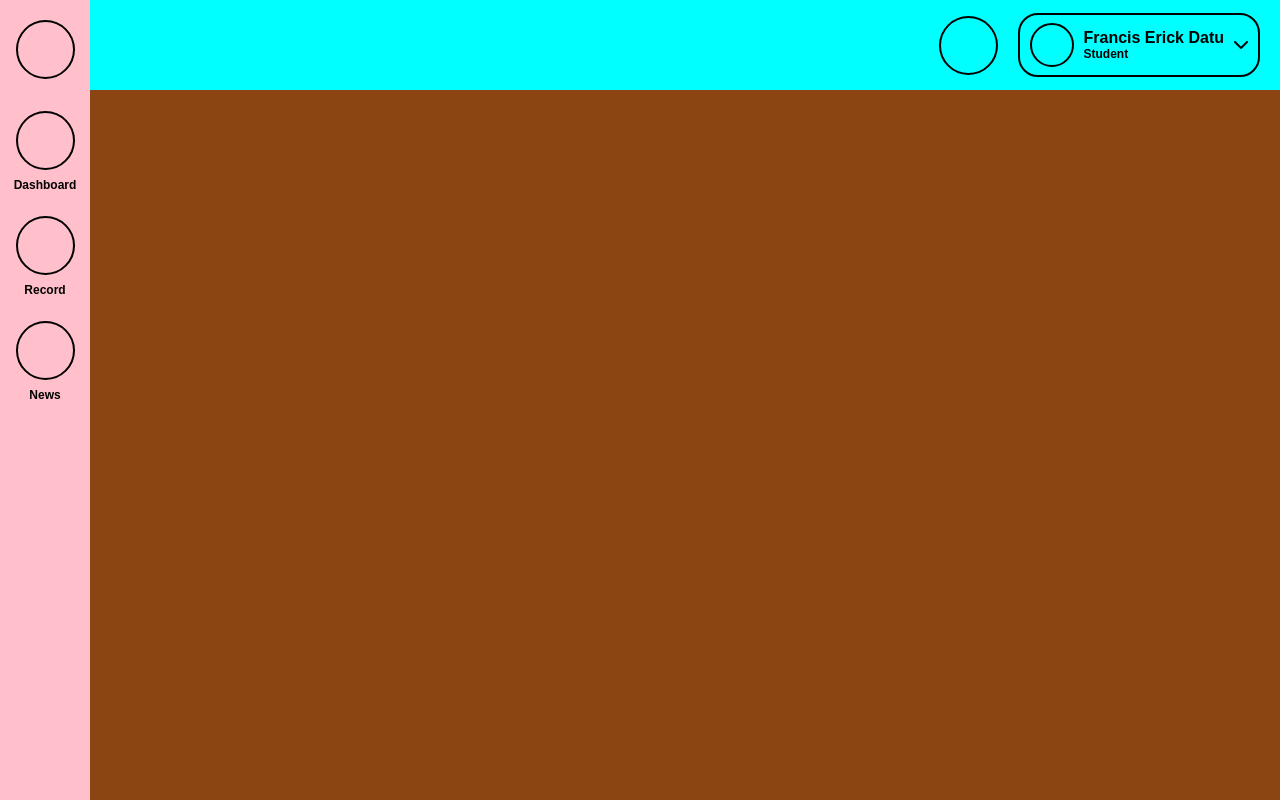
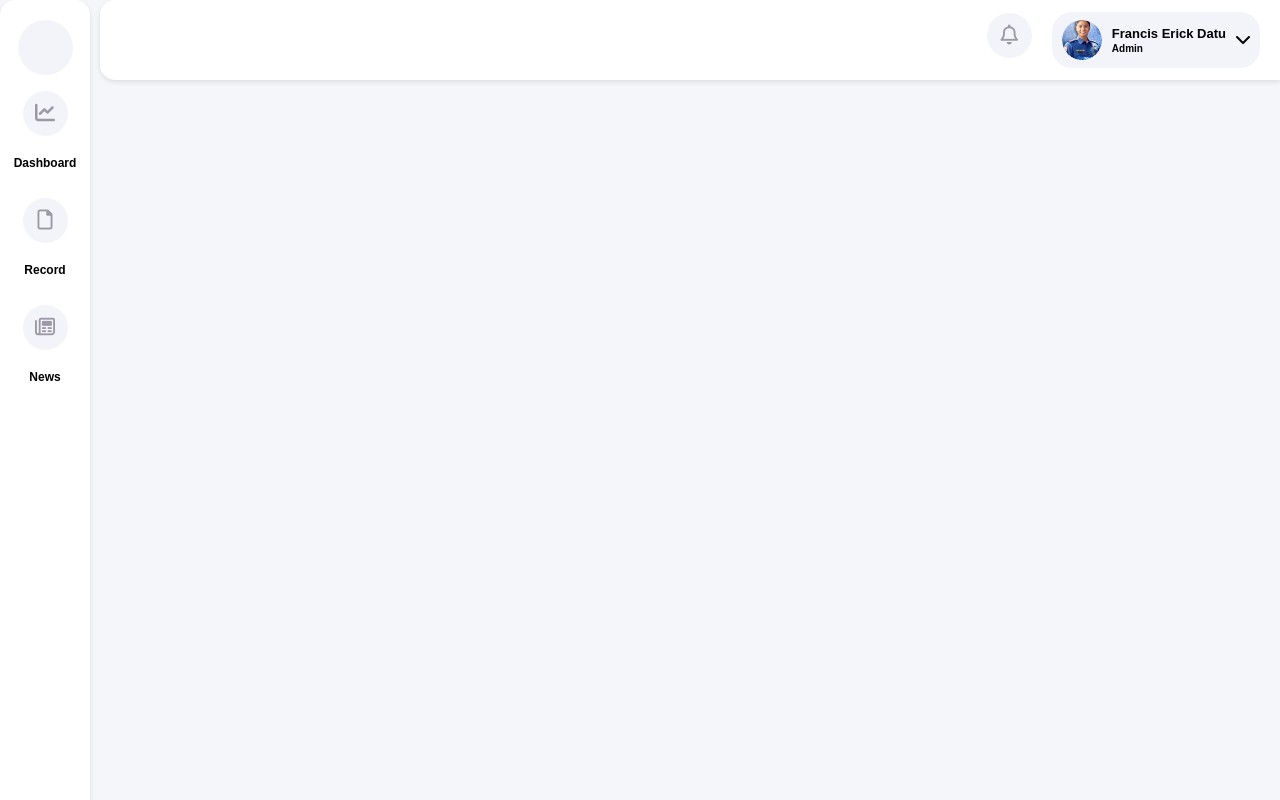
Before and after one commit to Shax4144/Thesis, a plain HTML site: page HTML/admin.html in a window 1280 px wide. Drawn offline with Linux system fonts and the light colour scheme.

Commit message:
BUkas ko na gawin ung mga function

```diff
--- a/CSS/admin.css
+++ b/CSS/admin.css
@@ -7,45 +7,74 @@ body{
     height: 100vh;
     font-family: Arial, sans-serif;
 }
-/*SideBar*/
-.container-sidebar{
-    background-color: pink;
+/* SideBar */
+.container-sidebar {
+    background-color: #ffffff;
     display: flex;
     flex-direction: column;
     align-items: center;
     padding: 20px;
-    width: 50px;
+    width: 50px; /* Sidebar width */
     height: 100vh;
     position: fixed;
+    left: 0;
+    top: 0;
+    box-shadow: 0 2px 5px rgba(0, 0, 0, 0.1);
+    border-radius: 15px;
+}
 
-}
-.container-sidebar h1{
+/* Center the items properly in the sidebar */
+.container-sidebar h1 {
     font-size: 0.75rem;
     display: block;
     align-items: center;
+    text-align: center;
 }
+
+/* Circle Container */
+.circle-container {
+    width: 45px;
+    height: 45px;
+    background-color: #f3f3fa;
+    border-radius: 50%;
+    display: inline-flex;
+    justify-content: center;
+    align-items: center;
+    cursor: pointer;
+    margin-bottom: 10px; /* Add space between icon and text */
+}
+
+/* Center the content in each section */
+.dashboard, .record, .news {
+    display: flex;
+    flex-direction: column; /* Stack icon and text vertically */
+    justify-content: center;
+    align-items: center;
+    margin-bottom: 20px; /* Space between sections */
+}
+
+.dashboard h1, .record h1, .news h1 {
+    margin-top: 10px; /* Space between icon and text */
+    font-size: 12px; /* Adjust font size if needed */
+    text-align: center;
+}
+
+/* Optional: Adjust icon size */
+.icon {
+    font-size: 20px;
+}
+
 .admin-profile-letter{
     margin-bottom: 1rem;
     width: 55px;
     height: 55px;
-    border: 2px solid black;
+    background-color: #f3f3fa;
     border-radius: 50%;
     display: inline-block;
 }
-.circle-container{
-    width: 55px;
-    height: 55px;
-    border: 2px solid black;
-    border-radius: 50%;
-    display: inline-block;
-    margin: 1rem 0 0 0;
-}
-
-
-
 /*mainpage*/
 .container-mainpage{
-    background-color: saddlebrown;
+    background-color: #f5f6fa;
     flex-grow: 1;
     padding: 20px;
 }
@@ -53,23 +82,26 @@ body{
 
 
 /*navbar*/
-
-.container-navbar{
-
+.container-navbar {
     display: flex;
     justify-content: flex-end;
     align-items: center;
-    background-color: cyan;
-    padding: 20px;
-    height: 50px;
+    background-color: #ffffff;
+    padding: 10px 20px;
+    height: 60px;
+    box-shadow: 0 2px 5px rgba(0, 0, 0, 0.1);
+    border-radius: 15px 0 0 15px ;
+    position: fixed;
+    top: 0;
+    right: 0;
+    left: 100px; /* Adjust based on sidebar width */
+    z-index: 1000;
+}
 
-
-
-}
 .notification-container{
-    width: 55px;
-    height: 55px;
-    border: 2px solid black;
+    width: 45px;
+    height: 45px;
+    background-color: #f3f3fa;
     border-radius: 50%;
     display: flex;
     justify-content: center;
@@ -78,10 +110,15 @@ body{
     cursor: pointer;
 }
 
+.icon{
+
+    font-size: 20px;
+    color: #9c99a5;
+}
 .profile-container{
     display: flex;
     align-items: center;
-    border: 2px solid black;
+    background-color: #f3f3fa;
     padding: 8px 10px;
     border-radius: 20px;
     cursor: pointer;
@@ -91,23 +128,32 @@ body{
 .profile-picture {
     width: 40px;
     height: 40px;
-    border: 2px solid black;
     border-radius: 50%;
     margin-right: 10px;
+    overflow: hidden;
+    display: flex;
+    align-items: center;
+    justify-content: center;
+
 }
-
+.profile-picture img{
+    width: 100%;
+    height: 100%;
+    object-fit: cover;
+    border-radius: 50%;
+}
 .profile-name {
     color: black;
 }
 
 .profile-name h1 {
     margin: 0;
-    font-size: 16px;
+    font-size: 13px;
 }
 
 .profile-name h2 {
-    margin: 0;
-    font-size: 12px;
+    margin: 2px 0 0 0;
+    font-size: 10px;
     color: black;
 }
 
--- a/HTML/admin.html
+++ b/HTML/admin.html
@@ -1,5 +1,6 @@
 <!DOCTYPE html>
 <html lang="en">
+
 <head>
     <meta charset="UTF-8">
     <meta http-equiv="X-UA-Compatible" content="IE=edge">
@@ -8,18 +9,23 @@
     <link rel="stylesheet" href="../CSS/admin.css">
     <link rel="stylesheet" href="https://cdnjs.cloudflare.com/ajax/libs/font-awesome/6.0.0-beta3/css/all.min.css">
 </head>
+
 <body>
     <!--NavBar-->
     <div class="container-navbar">
-        <div class="notification-container">
-            <div class="notification-icon"></div>
+        <div class="notification-container circle-container">
+            <div class="notification-icon">
+                <i class="far fa-bell icon"></i>
+            </div>
         </div>
 
         <div class="profile-container">
-            <div class="profile-picture"></div>
+            <div class="profile-picture">
+                <img src="../Pictures/Icons/image.png" alt="cardo">
+            </div>
             <div class="profile-name">
                 <h1 id="name">Francis Erick Datu</h1>
-                <h2 id="status">Student</h2>
+                <h2 id="status">Admin</h2>
             </div>
             <div class="drop-down-icon">
                 <i class="fas fa-chevron-down"></i>
@@ -43,21 +49,37 @@
             <h1 id="letter"></h1>
         </div>
 
+        <div class="dashboard">
             <div class="circle-container">
-            <div class="dashboard-icon icon"></div>
+                <div class="dashboard-icon icon">
+                    <i class="fas fa-chart-line"></i>
+                </div>
 
             </div>
             <h1>Dashboard</h1>
+        </div>
+
+        <div class="record">
             <div class="circle-container">
-            <div class="record-icon icon"></div>
+                <div class="record-icon icon">
+                    <i class="far fa-file"></i>
+                </div>
 
             </div>
             <h1>Record</h1>
+
+        </div>
+
+        <div class="news">
             <div class="circle-container">
-            <div class="news-icon icon"></div>
+                <div class="news-icon icon">
+                    <i class="far fa-newspaper"></i>
+                </div>
 
             </div>
             <h1>News</h1>
+        </div>
+
     </div>
 
 
@@ -75,4 +97,5 @@
     </div>
     <script src="../JS/admin.js"></script>
 </body>
+
 </html>
```
Lines whose indentation alone changed are shown as unchanged.
